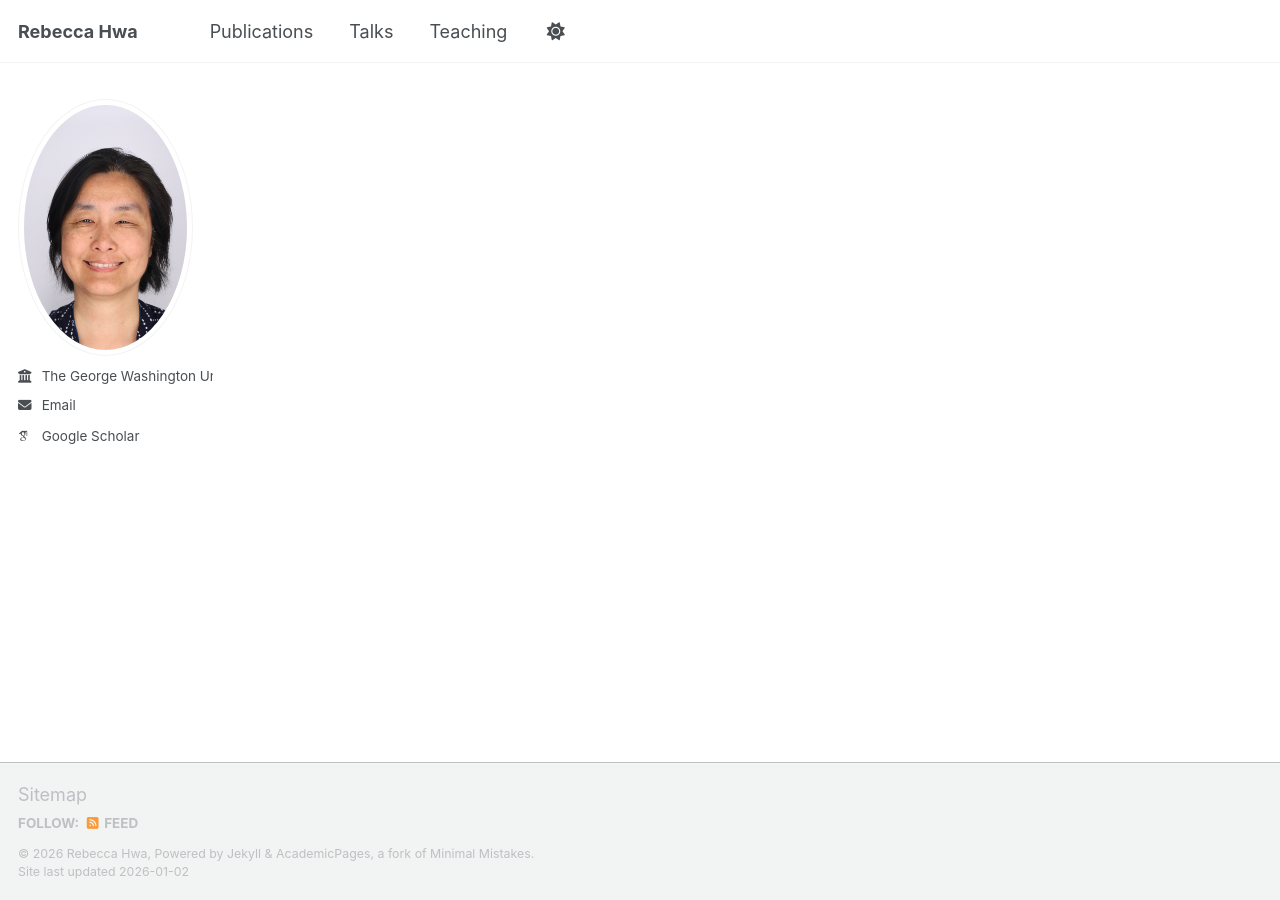
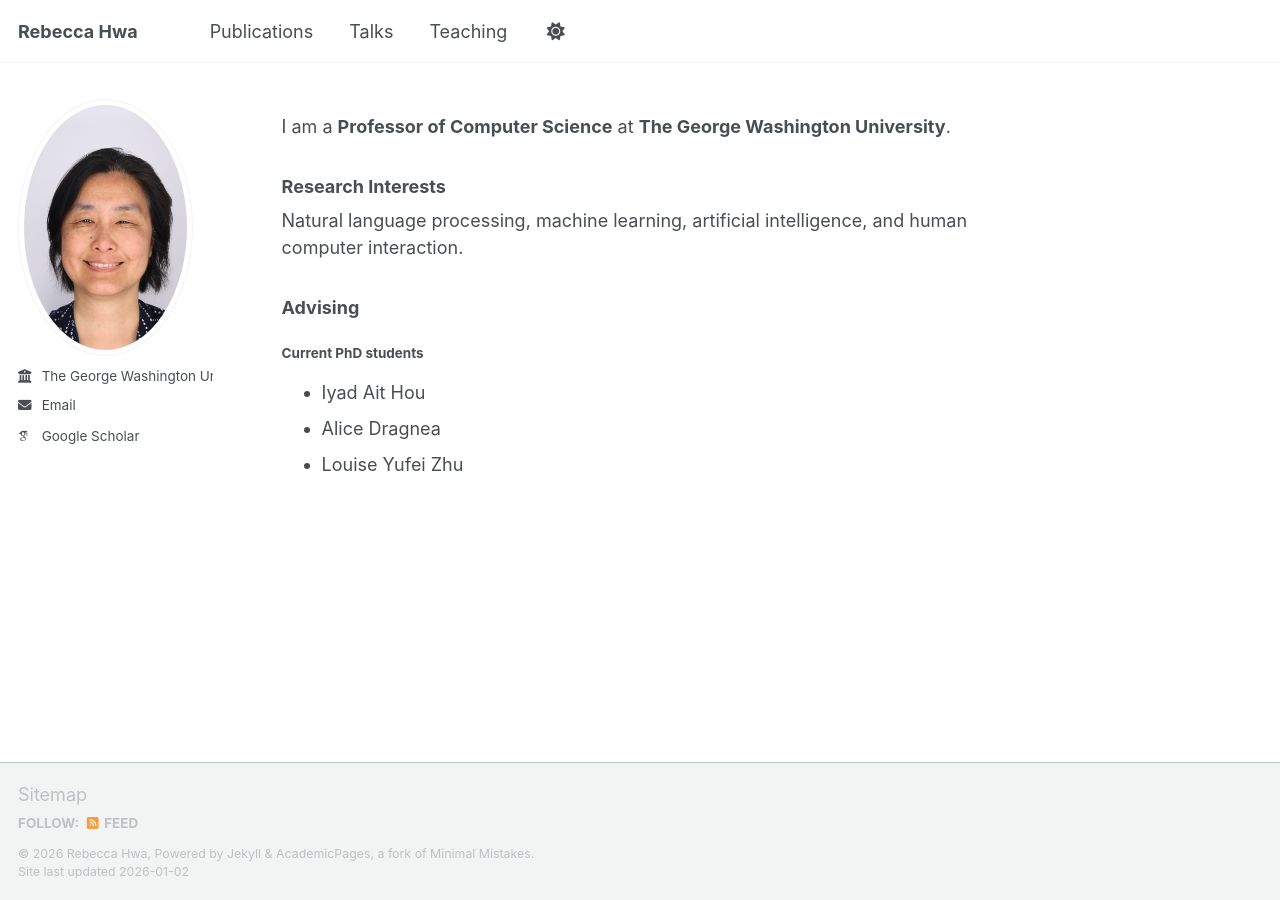
Before and after one commit to rebeccahwa/rebeccahwa.github.io, a Jekyll site: the page built from _pages/about.md, in a window 1280 px wide. Built offline with Jekyll 4.4.1, drawn with Linux system fonts in a browser that asks for light colours; some web fonts are replaced; a script bundle is joined from its source files by our own code; library files that are not in the unit come from our copies.

Commit message:
Update about.md

```diff
--- a/_pages/about.md
+++ b/_pages/about.md
@@ -6,3 +6,13 @@ redirect_from:
   - /about/
   - /about.html
 ---
+I am a **Professor of Computer Science** at **The George Washington University**.
+
+### Research Interests
+Natural language processing, machine learning, artificial intelligence, and human computer interaction.
+
+###  Advising
+#### Current PhD students
+* Iyad Ait Hou
+* Alice Dragnea
+* Louise Yufei Zhu
```
